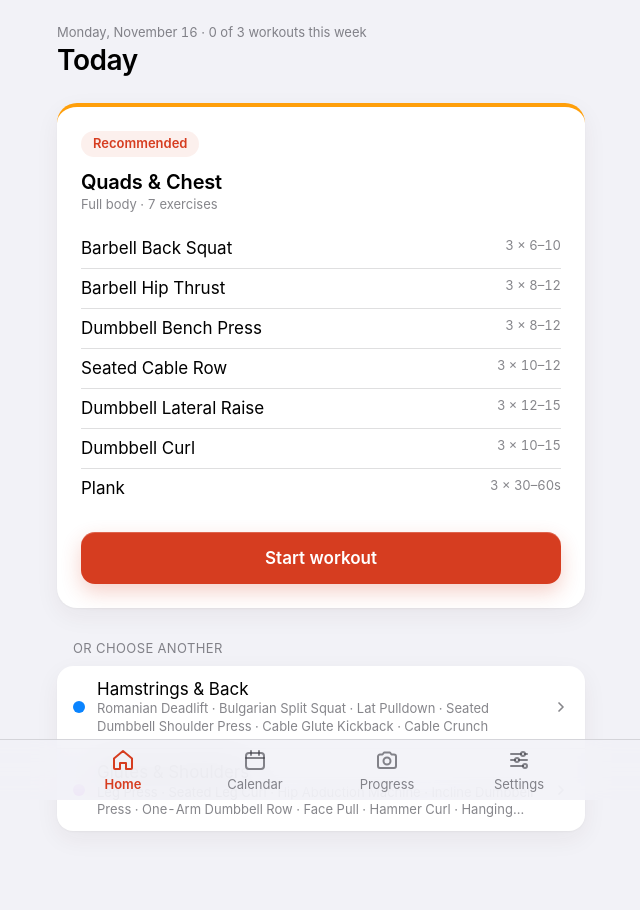
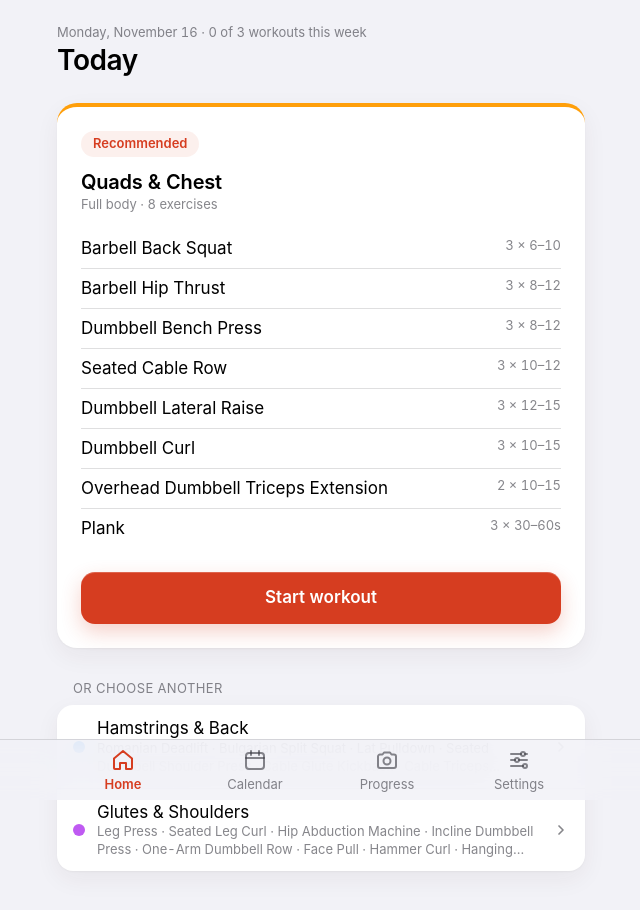
Before and after one commit to syldeville/body-recomp, a plain HTML site: page index.html in a window 1280 px wide. Shown: the whole page, without its empty margins (319-959 px from the left). Drawn offline with Linux system fonts and the light colour scheme.

Commit message:
Add triceps work: pushdowns on day B, overhead extensions on day A
Co-Authored-By: Claude Opus 5.5 <noreply@anthropic.com>
Claude-Session: https://claude.ai/code/session_016d7Eu2KTa5gN6BkEpeKAZ9

```diff
--- a/index.html
+++ b/index.html
@@ -243,6 +243,7 @@ const PROGRAM = {
     ['cablerow', 'Seated Cable Row', 3, 10, 12, 90, 'Pull elbows back, squeeze shoulder blades.'],
     ['lateral', 'Dumbbell Lateral Raise', 3, 12, 15, 60, 'Lead with elbows, stop at shoulder height.'],
     ['dbcurl', 'Dumbbell Curl', 3, 10, 15, 60, 'Elbows pinned to your sides, palms up, lower slowly.'],
+    ['ohext', 'Overhead Dumbbell Triceps Extension', 2, 10, 15, 60, 'One dumbbell in both hands, elbows pointing up, lower behind your head.'],
     ['plank', 'Plank', 3, 30, 60, 60, 'Ribs down, squeeze glutes. Log seconds as reps.', 'sec'],
   ]},
   B: { name: 'Hamstrings & Back', ex: [
@@ -251,6 +252,7 @@ const PROGRAM = {
     ['pulldown', 'Lat Pulldown', 3, 8, 12, 90, 'Pull bar to upper chest, elbows down and back.'],
     ['dbpress', 'Seated Dumbbell Shoulder Press', 3, 8, 12, 120, 'Press up and slightly in, don\'t arch your back.'],
     ['kickback', 'Cable Glute Kickback', 2, 12, 15, 60, 'Per leg. Kick back and up, don\'t swing.'],
+    ['pushdown', 'Cable Triceps Pushdown', 3, 10, 15, 60, 'Elbows pinned to your sides, push down until arms are straight.'],
     ['cablecrunch', 'Cable Crunch', 3, 10, 15, 60, 'Curl ribs to hips. Don\'t just bend at the hips.'],
   ]},
   C: { name: 'Glutes & Shoulders', ex: [
```
